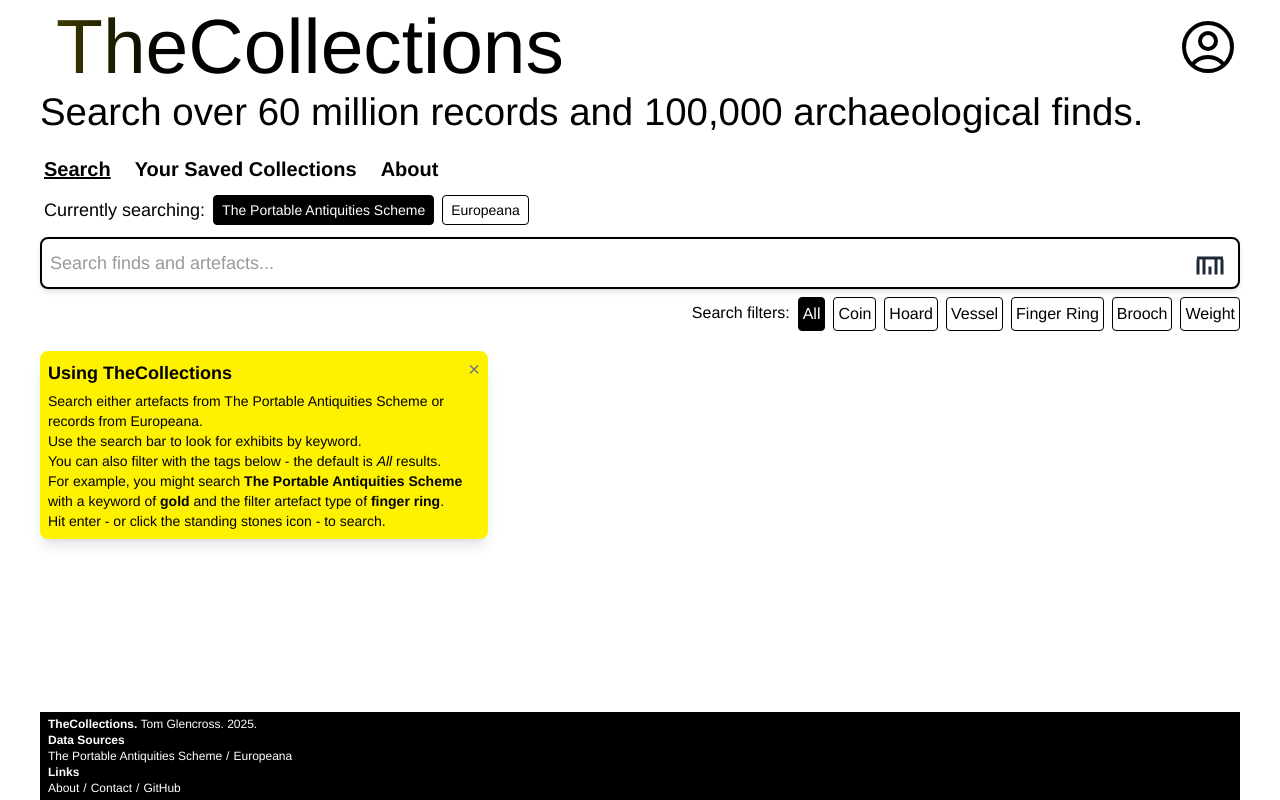
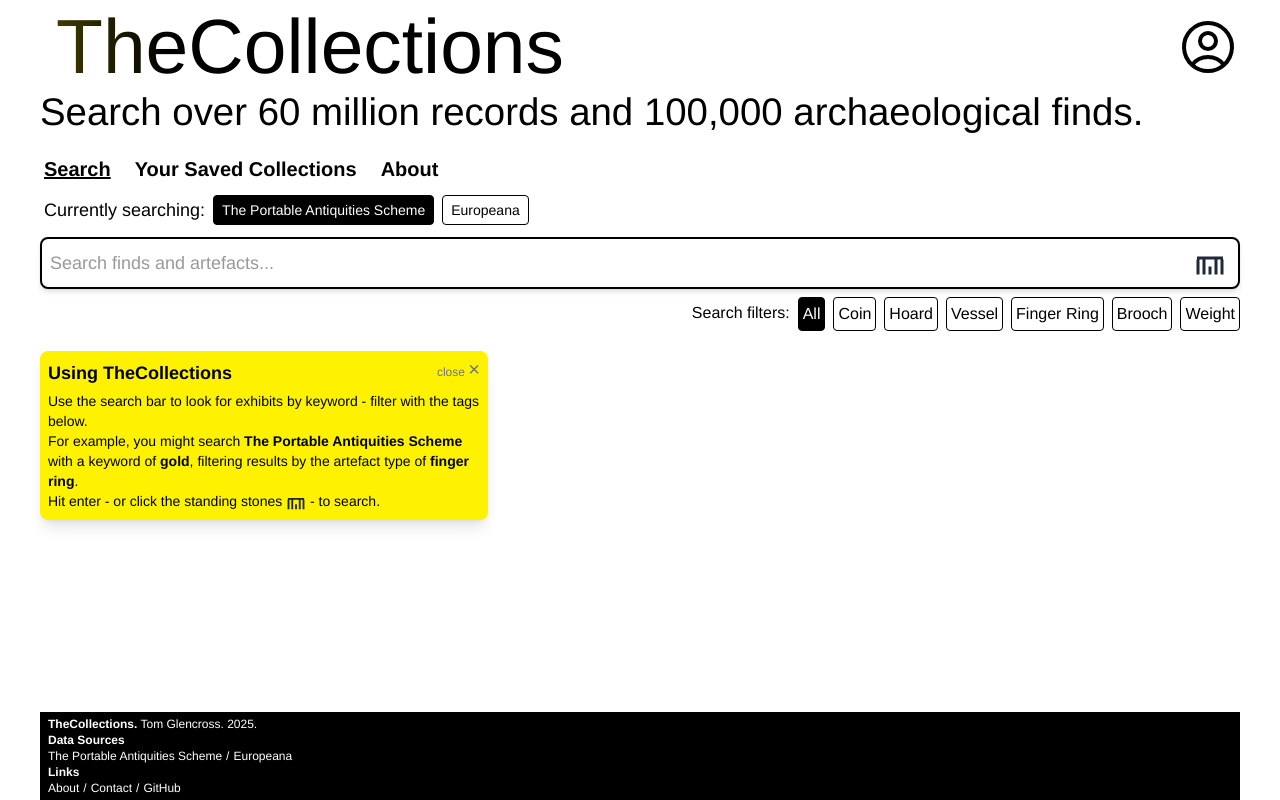
Before and after one commit to tomglencross69/the-collections-museum-curation-app, a Nuxt app: page / in a window 1280 px wide. Built offline with nearby package versions, Linux system fonts and the light colour scheme.

Commit message:
refines tooltip

```diff
--- a/components/SearchToolTip.vue
+++ b/components/SearchToolTip.vue
@@ -5,14 +5,14 @@
   >
     <div class="flex justify-between items-start">
       <h3 class="font-semibold text-lg">Using TheCollections</h3>
-      <button @click="closeTooltip" class="text-gray-500 hover:text-black text-xl leading-none">&times;</button>
+      <button @click="closeTooltip" class="text-gray-500 hover:text-black text-xl leading-none"><span class="text-xs">close </span>&times;</button>
     </div>
     <p class="mt-1 text-sm">
-      Search either artefacts from The Portable Antiquities Scheme or records from Europeana. <br>
-      Use the search bar to look for exhibits by keyword.
-      <br> You can also filter with the tags below - the default is <i>All</i> results.
-      <br>For example, you might search <b>The Portable Antiquities Scheme</b> with a keyword of <b>gold</b> and the filter artefact type of <b>finger ring</b>.
-      <br> Hit enter - or click the standing stones icon -  to search.
+      Use the search bar to look for exhibits by keyword - filter with the tags below.
+      <br>For example, you might search <b>The Portable Antiquities Scheme</b> with a keyword of <b>gold</b>, filtering results by the artefact type of <b>finger ring</b>.
+      <br> Hit enter - or click the standing stones <span class="inline-flex items-center align-middle"> <svg xmlns="http://www.w3.org/2000/svg" viewBox="0 0 64 64" class="w-5 h-5 text-gray-800 fill-current">
+        <path d="M5 55h6V25H5v30zm12 0h6V25h-6v30zm12 0h6V39h-6v16zm12 0h6V25h-6v30zm12 0h6V25h-6v30zM6 19h52v6H6v-6z"/>
+      </svg></span> - to search.
     </p>
   </div>
 </template>
```
